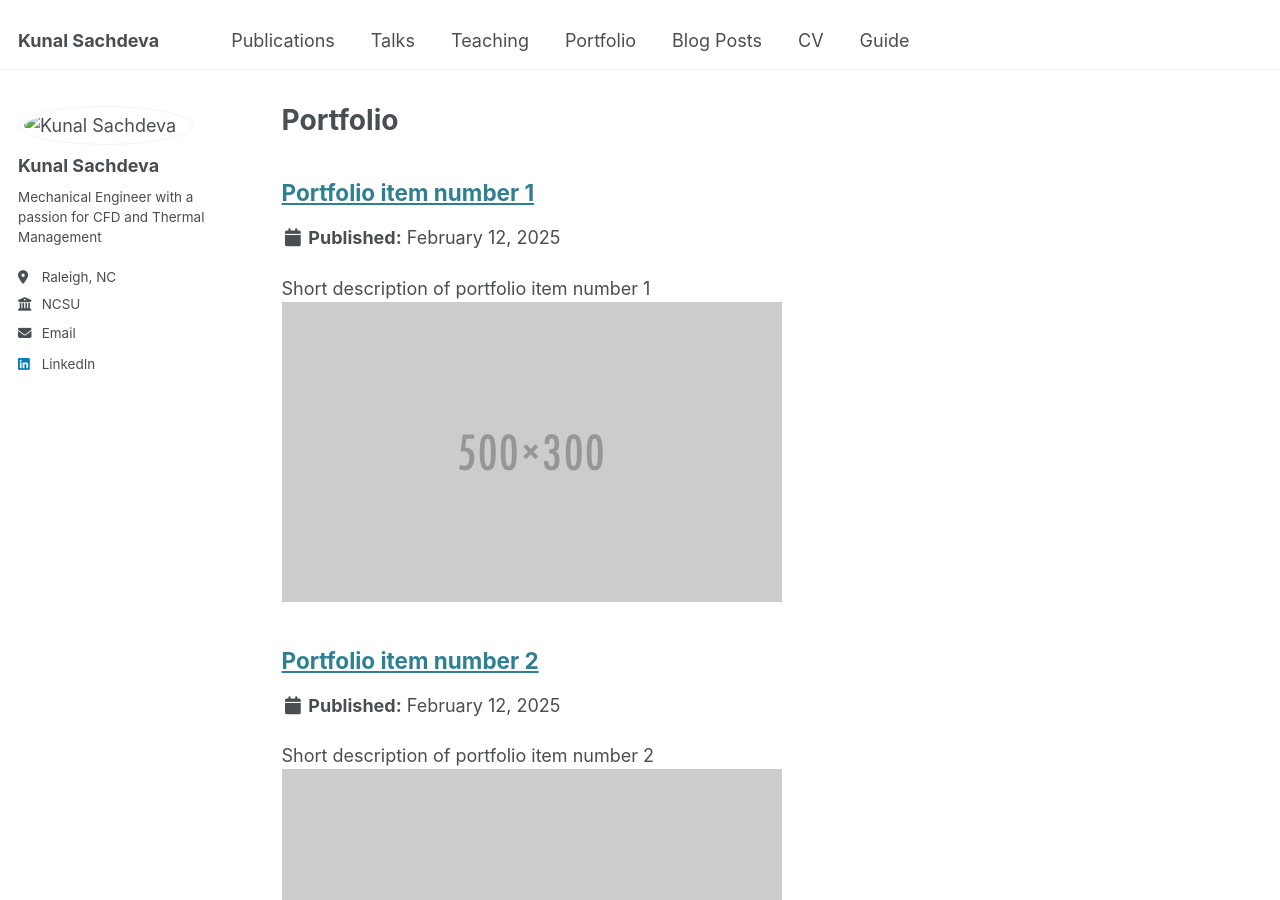
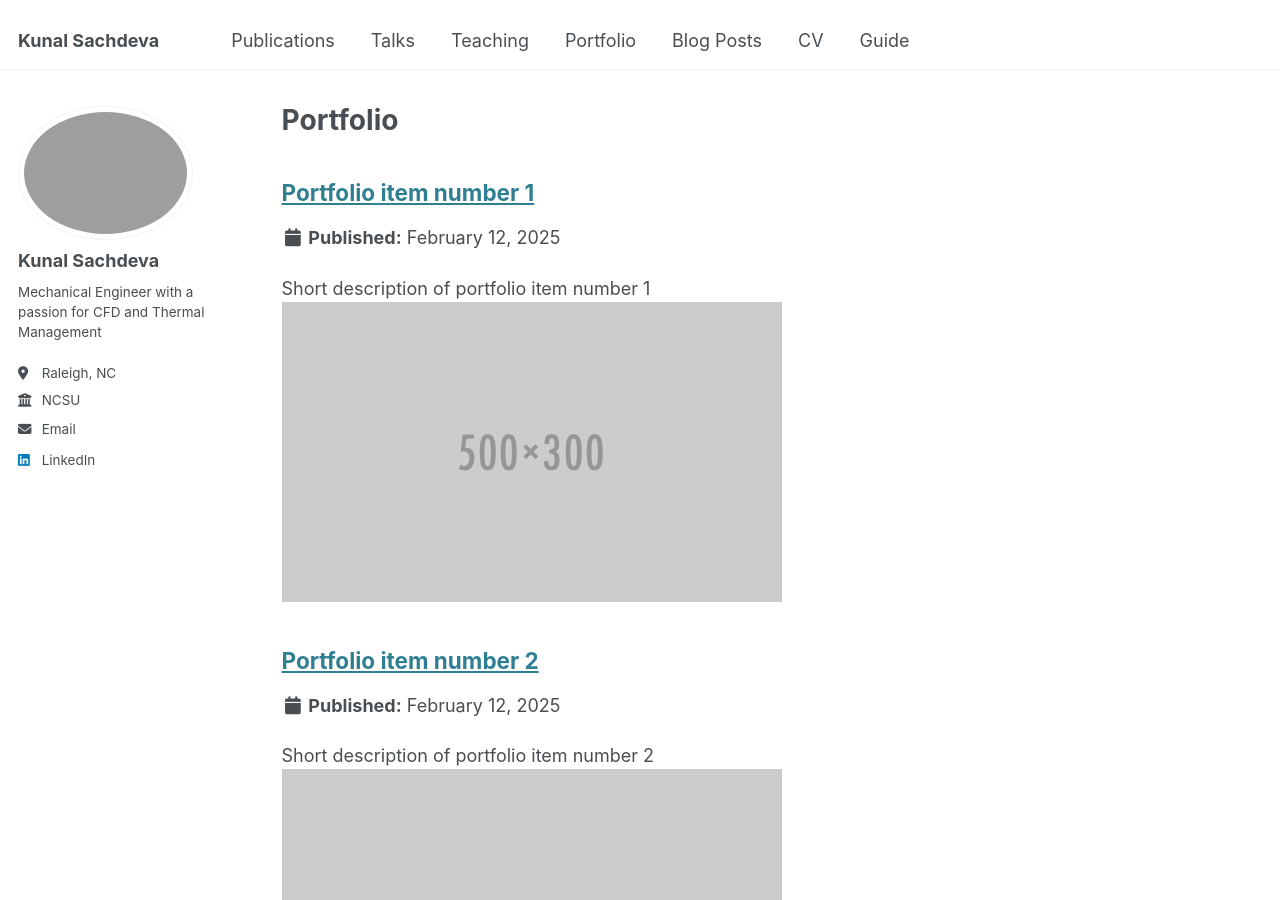
Before and after one commit to sachdevakunal/sachdevakunal.github.io, a Jekyll site: the page built from _pages/portfolio.html, in a window 1280 px wide and 900 px high. Built offline with Jekyll 4.4.1, drawn with Linux system fonts in a browser that asks for light colours.

Commit message:
Update _config.yml

```diff
--- a/_config.yml
+++ b/_config.yml
@@ -22,7 +22,7 @@ repository               : "sachdevakunal/sachdevakunal.github.io"
 #               Additional customization can be done by editing /_includes/author-profile.html
 author:
   # Biographic information
-  avatar           : "/images/profile.png"
+  avatar           : "Untitled.png"
   name             : "Kunal Sachdeva"
   pronouns         : # example: "she/her"
   bio              : "Mechanical Engineer with a passion for CFD and Thermal Management"
```
